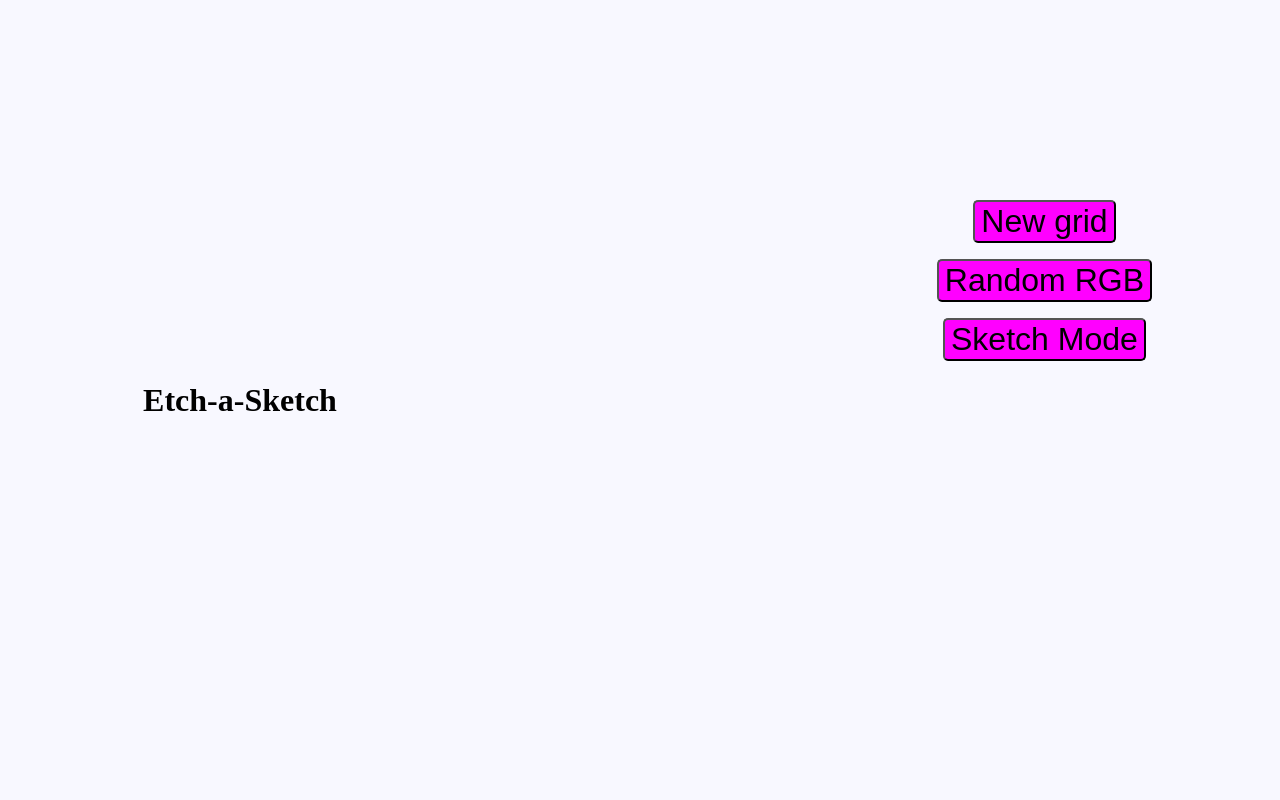
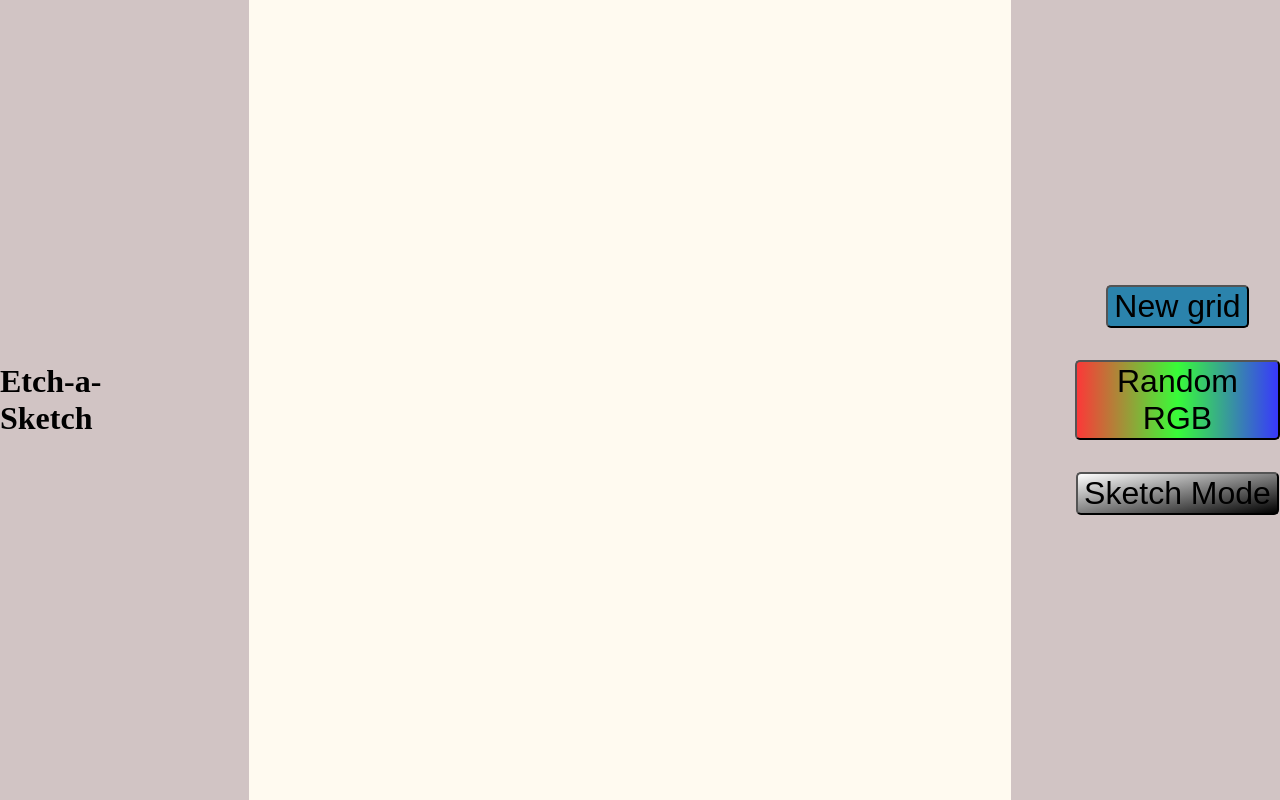
Before and after one commit to ngbinh29/etch-a-sketch, a plain HTML site: page index.html in a window 1280 px wide. Drawn offline with Linux system fonts and the light colour scheme.

Commit message:
feat: add new looks to buttons

```diff
--- a/styles.css
+++ b/styles.css
@@ -3,8 +3,9 @@ body {
     align-items: center;
     justify-content: center;
     margin: 0;
-    background-color: #F8F8FF;
+    background-color: #D1C4C4;
     position: relative;
+    gap: 64px;
 }
 
 .container {
@@ -13,6 +14,7 @@ body {
     align-items: stretch;
     height: 100vh;
     width: calc(100vh);
+    background: #FFFAF0;
 }
 
 .modes {
@@ -31,7 +33,7 @@ body {
     background-color: lightgray;
     flex: auto;
     border: 1px solid lightcyan;
-
+    cursor: pointer;
 }
 
 .pixelated {
@@ -41,17 +43,26 @@ body {
 button {
     cursor: pointer;
     font-size: 32px;
-    background-color: magenta;
     border-radius: 5px;
 }
 
 .buttons {
-    position: absolute;
-    top: 25%;
-    right: 10%;
+
     display: flex;
     flex-direction: column;
     justify-content: space-around;
     align-items: center;
-    gap: 16px;
+    gap: 32px;
 }
+
+#newGrid {
+    background-color: #2B83AC;
+}
+
+#randomRGB {
+    background-image: linear-gradient(90deg, rgba(255, 10, 10, 0.8), rgba(10, 255, 10, 0.8), rgba(10,10, 255, 0.8));
+}
+
+#sketchMode {
+    background-image: linear-gradient(to bottom right, white, black);
+}
```
